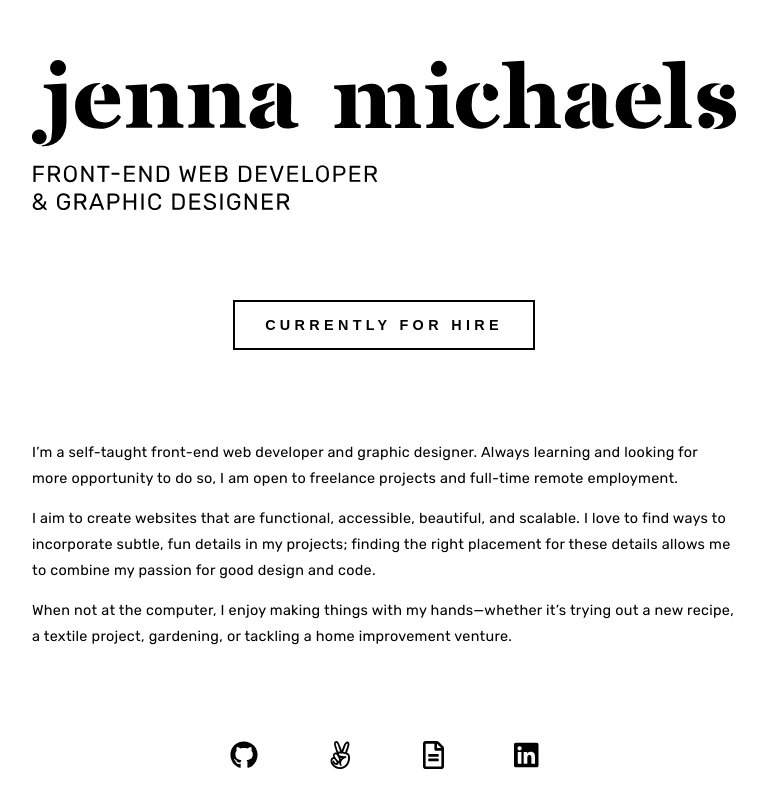
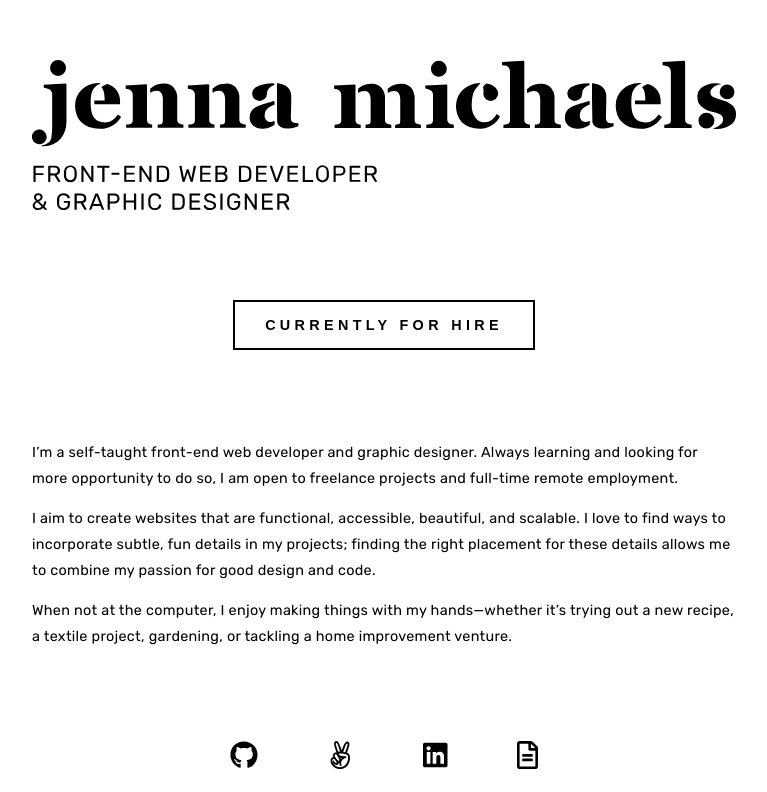
Before and after one commit to jenna-m/portfolio, a React (Create React App) app: page / in a window 1280 px wide. Shown: the part 160-952 px from the top of the page, without its empty margins (256-1023 px from the left). Built offline with nearby package versions, Linux system fonts and the light colour scheme.

Commit message:
Update socialData.js
Add tooltips to social links

```diff
--- a/src/data/socialData.js
+++ b/src/data/socialData.js
@@ -15,7 +15,9 @@ export default function Social() {
                         href="https://github.com/jenna-m"
                         target="_blank"
                         rel="noopener noreferrer"
-                        id="github-link">
+                        id="github-link"
+                        data-tooltip="GitHub"
+                        data-tooltip-location="bottom">
                             { githubIcon }
                     </a>
                 </li>
@@ -24,8 +26,21 @@ export default function Social() {
                         href="https://angel.co/jennamichaels"
                         target="_blank"
                         rel="noopener noreferrer"
-                        id="angel-link">
+                        id="angel-link"
+                        data-tooltip="AngelList"
+                        data-tooltip-location="bottom">
                             { angelListIcon }
+                    </a>
+                </li>
+                <li>
+                    <a
+                        href="https://www.linkedin.com/in/jenna-michaels/"
+                        target="_blank"
+                        rel="noopener noreferrer"
+                        id="linkedin-link"
+                        data-tooltip="LinkedIn"
+                        data-tooltip-location="bottom">
+                            { linkedinIcon }
                     </a>
                 </li>
                 <li>
@@ -33,17 +48,10 @@ export default function Social() {
                         href="https://www.canva.com/design/DADsDSMzEHc/iVNMgHehzb4ziKE0TOPzOA/view?website#4"
                         target="_blank"
                         rel="noopener noreferrer"
-                        id="resume-link">
+                        id="resume-link"
+                        data-tooltip="Resume"
+                        data-tooltip-location="bottom">
                             { resumeIcon }
-                    </a>
-                </li>
-                <li>
-                    <a
-                        href="https://www.linkedin.com/in/jenna-michaels/"
-                        target="_blank"
-                        rel="noopener noreferrer"
-                        id="linkedin-link">
-                            { linkedinIcon }
                     </a>
                 </li>
             </ul>
```
